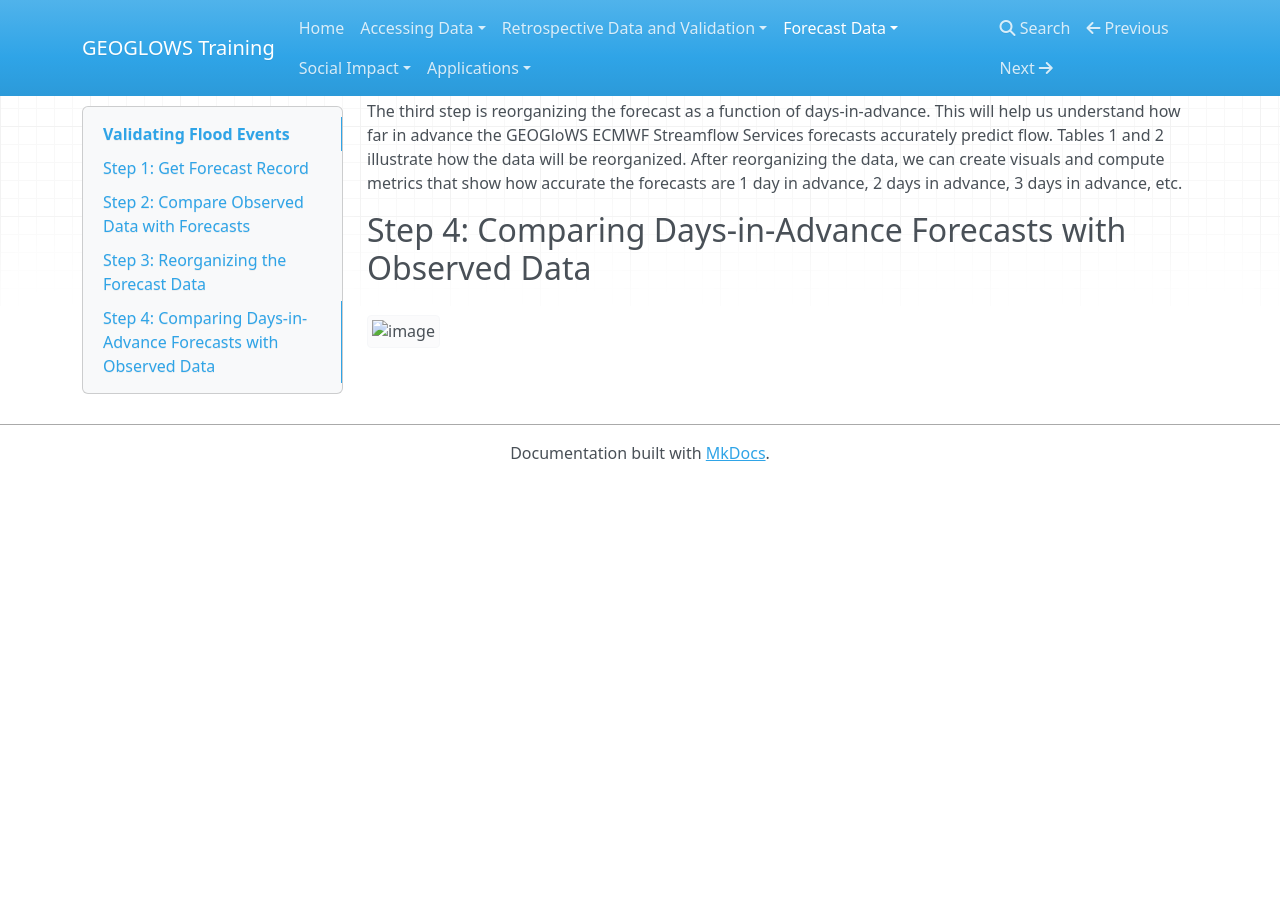
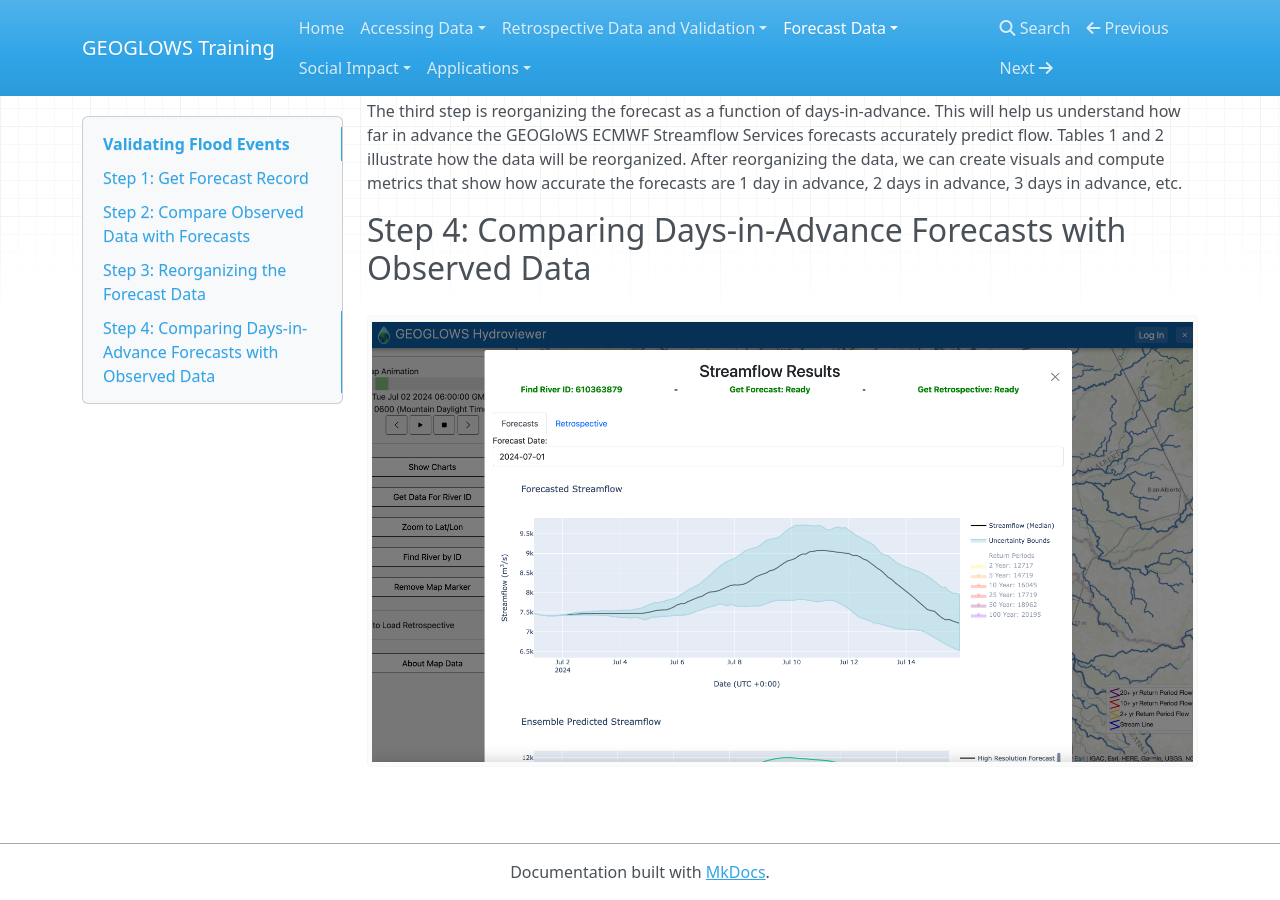
Before and after one commit to geoglows/training.geoglows.org, an MkDocs documentation site: the page built from docs/Forecast-Data/forecast_validation.md, in a window 1280 px wide and 900 px high, scrolled down 1183 px. Built offline with MkDocs 1.6.1, drawn with Linux system fonts in a browser that asks for light colours; nearby versions of some CDN libraries; before the commit the page ends 1664 px from its top, so only the background shows below that.

Commit message:
linked an image successfully

```diff
--- a/docs/Forecast-Data/forecast_validation.md
+++ b/docs/Forecast-Data/forecast_validation.md
@@ -47,6 +47,6 @@
 
 ## Step 4: Comparing Days-in-Advance Forecasts with Observed Data
 
-![image](~/Documents/Hydro Research/training_site/docs/img/screenshot.png)
+![image](screenshot.png)
 
 <!--most of this information is taken from https://training.geoglows.org/en/latest/content/streamflow-model/forecast-skill-evaluation.html#-->
```
Also changed, not shown: docs/Forecast-Data/screenshot.png (renamed from docs/img/screenshot.png).
